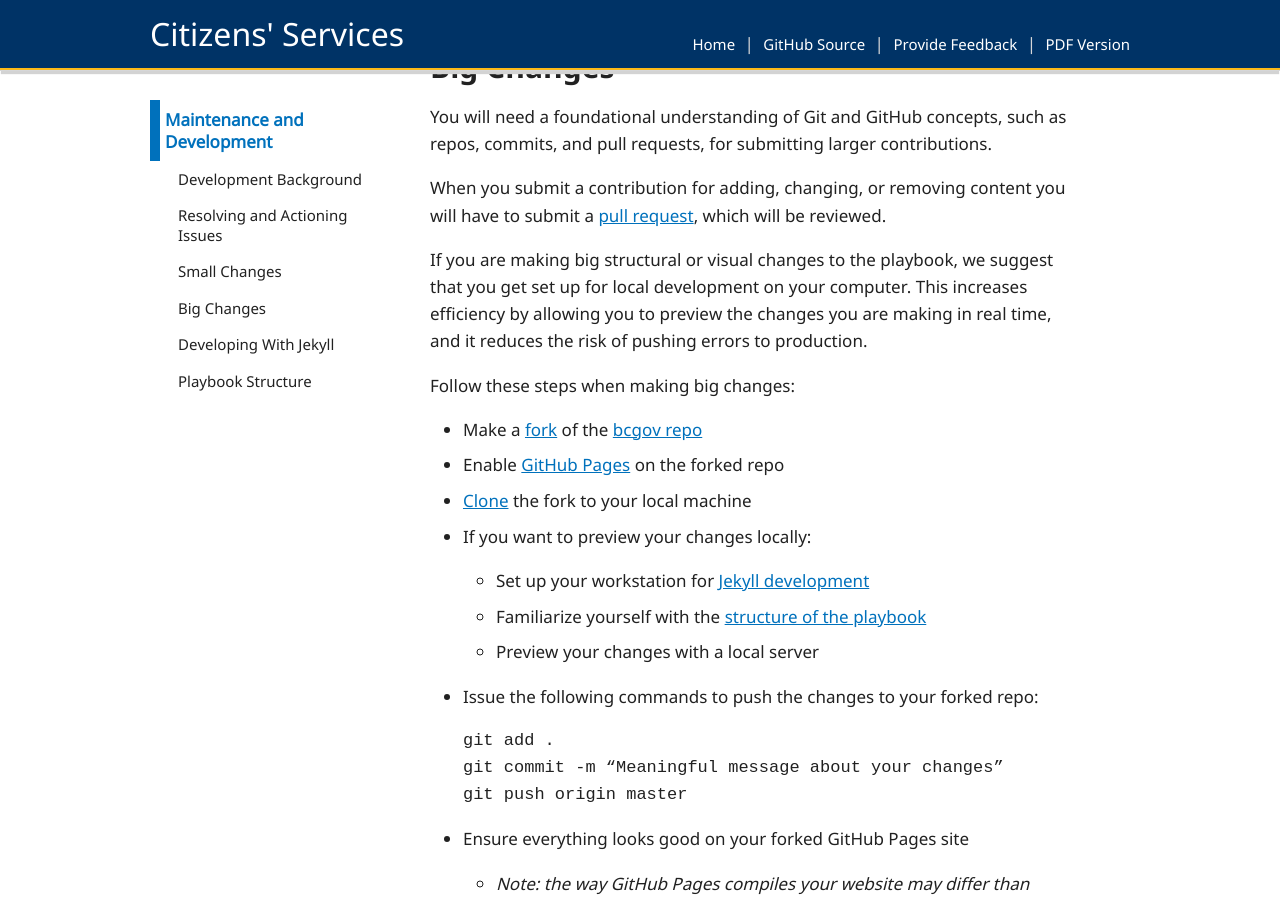
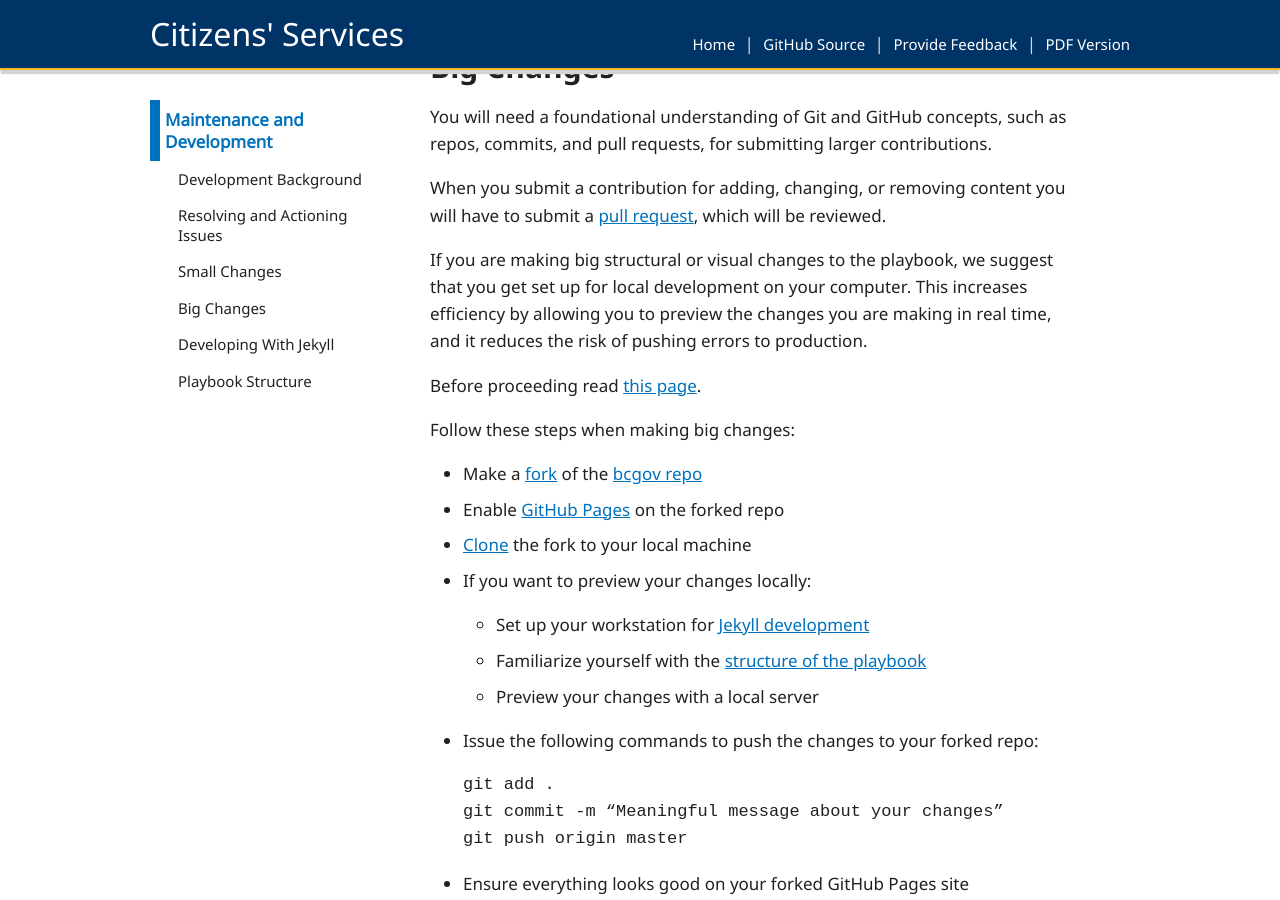
Before and after one commit to HeatherRemacle/exchangelabops, a Jekyll site: the page built from pages/maintenanceanddevelopment.md, in a window 1280 px wide and 900 px high, scrolled down 1176 px. Built offline with Jekyll 4.4.1, drawn with Linux system fonts in a browser that asks for light colours.

Commit message:
Update maintenanceanddevelopment.md

```diff
--- a/pages/maintenanceanddevelopment.md
+++ b/pages/maintenanceanddevelopment.md
@@ -41,6 +41,8 @@ You will need a foundational understanding of Git and GitHub concepts, such as r
 When you submit a contribution for adding, changing, or removing content you will have to submit a [pull request](https://help.github.com/en/github/collaborating-with-issues-and-pull-requests/about-pull-requests){:target="_blank"}, which will be reviewed.
 
 If you are making big structural or visual changes to the playbook, we suggest that you get set up for local development on your computer. This increases efficiency by allowing you to preview the changes you are making in real time, and it reduces the risk of pushing errors to production.
+
+Before proceeding read [this page](https://github.com/18F/uswds-jekyll/blob/master/README.md){:target="_blank"}.
 
 Follow these steps when making big changes:
 - Make a [fork](https://help.github.com/en/enterprise/2.13/user/articles/fork-a-repo#:~:text=A%20fork%20is%20a%20copy,point%20for%20your%20own%20idea.) of the [bcgov repo](https://github.com/bcgov/CITZ-IMB-playbook){:target="_blank"}
```
